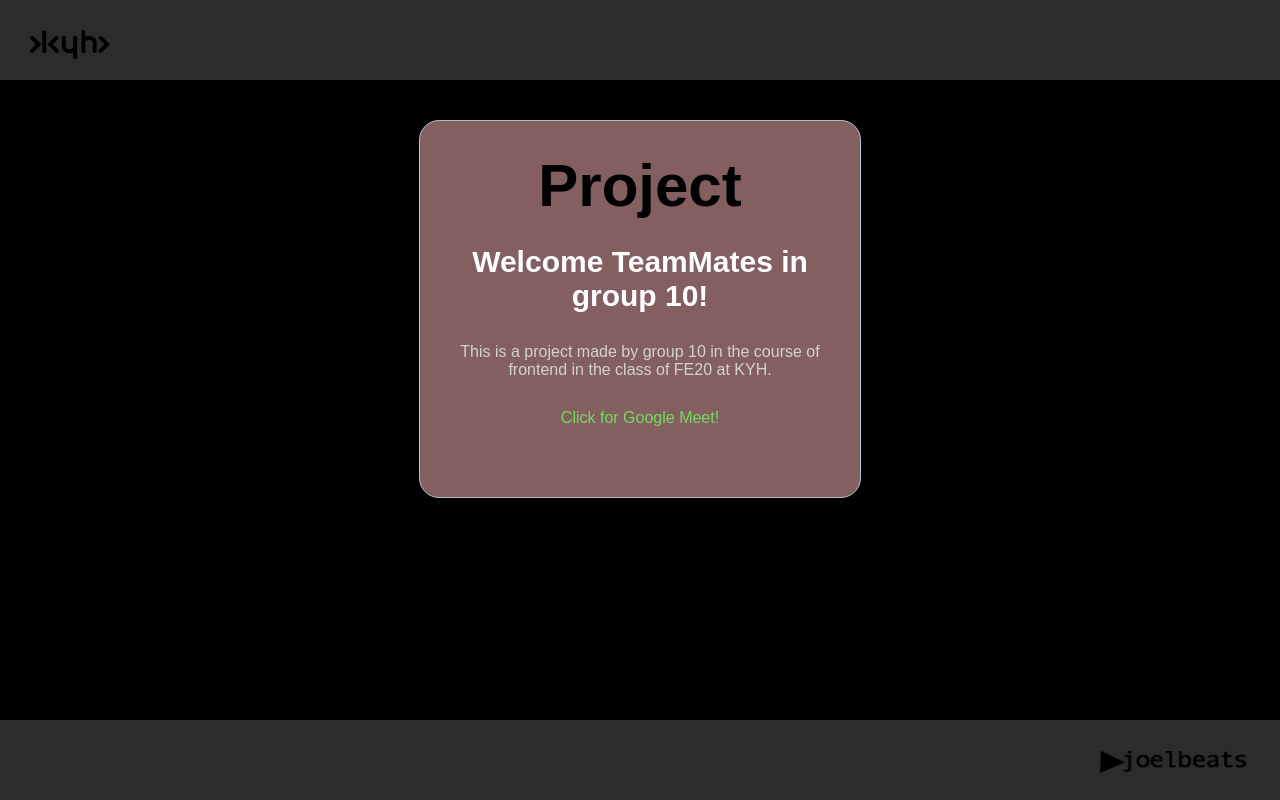
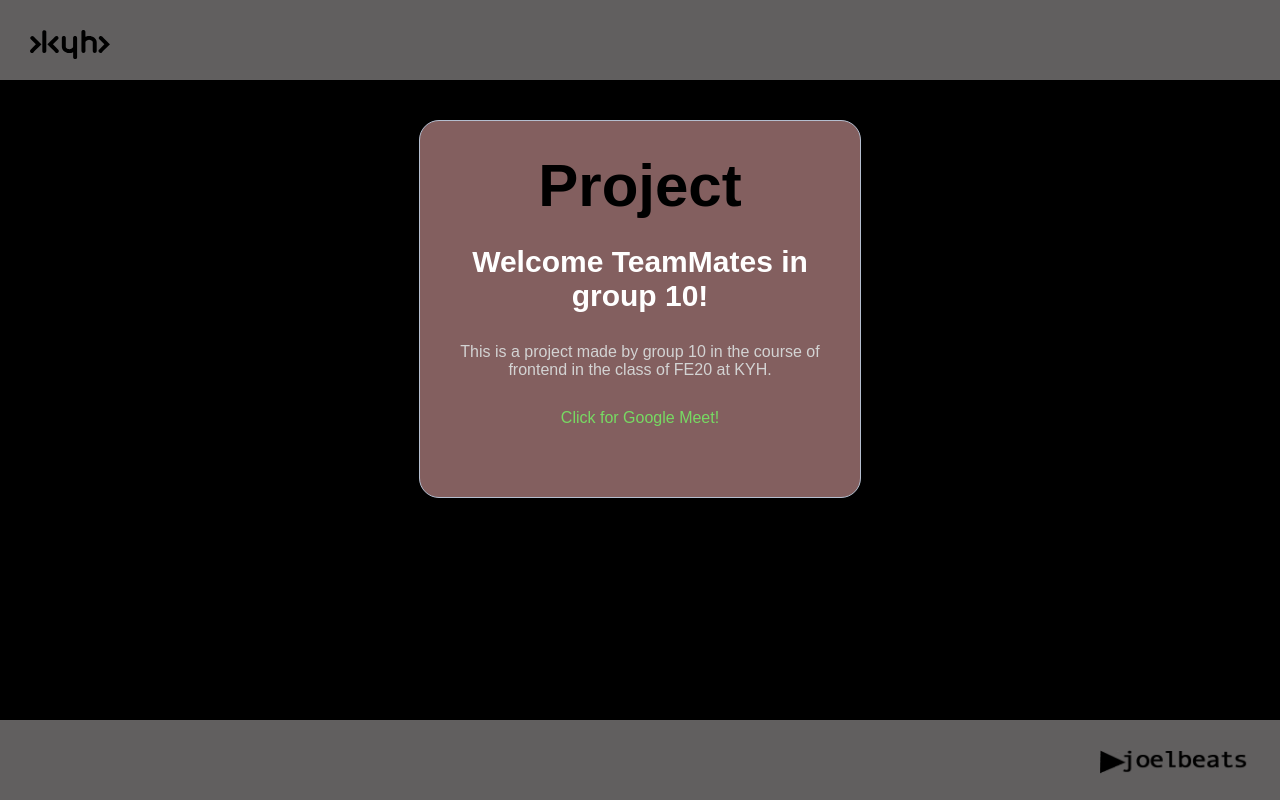
Before and after one commit to joelbeats/project-group10, a plain HTML site: page index.html in a window 1280 px wide. Drawn offline with Linux system fonts and the light colour scheme.

Commit message:
footer header backgroundcolor

```diff
--- a/style.css
+++ b/style.css
@@ -11,7 +11,7 @@ body {
 }
 
 .header{
-    background-color: #2c2c2c;
+    background-color: #615f5f;
     height: 80px;
 }
 
@@ -71,7 +71,7 @@ svg{
 }
 
 .footer{
-    background-color: #2c2c2c;
+    background-color: #615f5f;
     height: 80px;
     position: absolute;
     left: 0 ; right: 0; bottom: 0;
```
